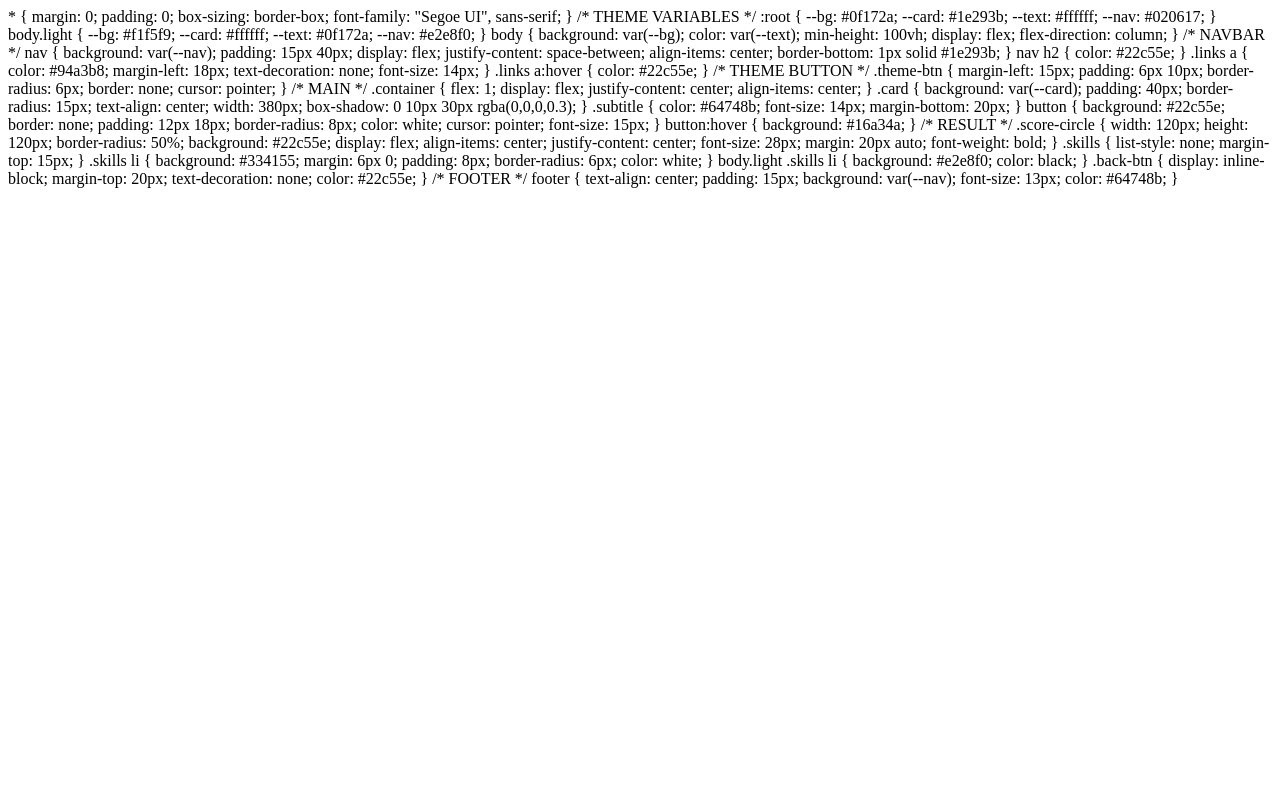
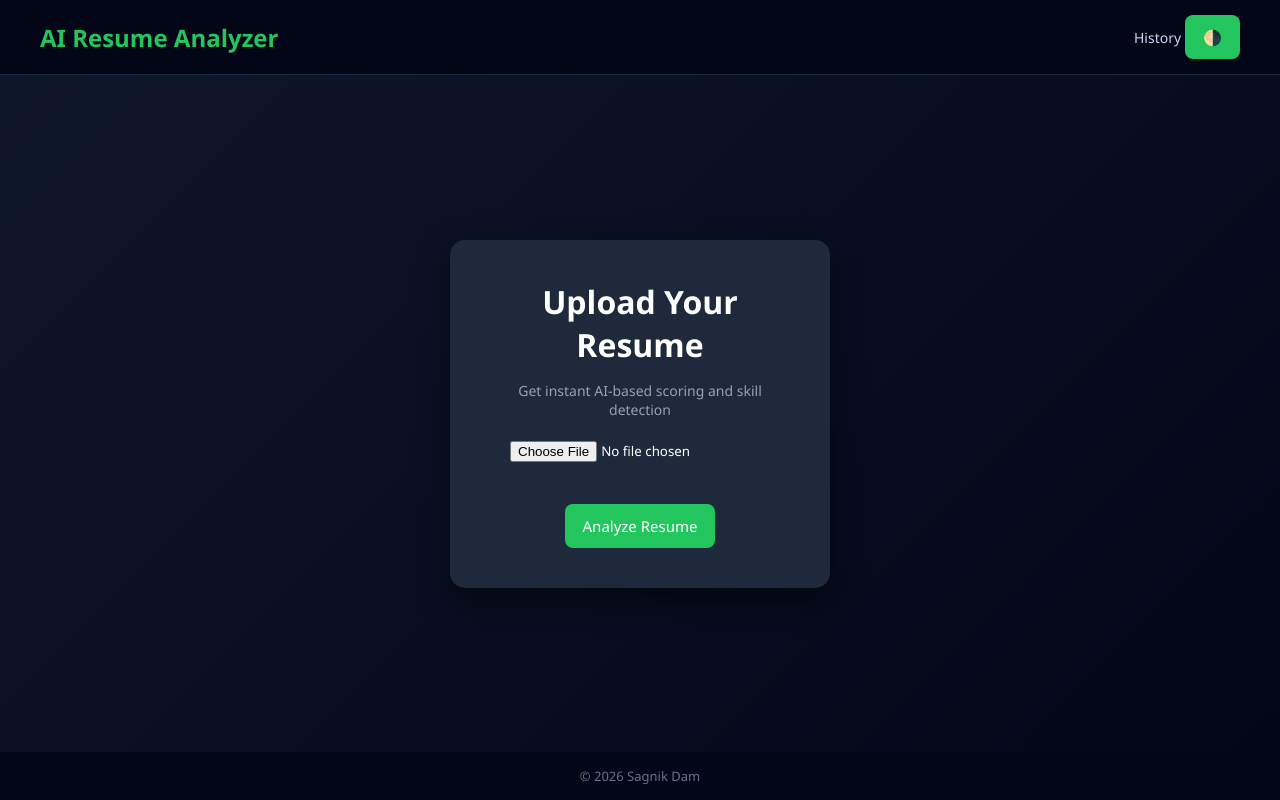
Before and after one commit to SagnikAB/aipsires, a Flask app: page / in a window 1280 px wide. Run offline with Flask 3, Linux system fonts and the light colour scheme.

Commit message:
Fix index.html static path

```diff
--- a/templates/index.html
+++ b/templates/index.html
@@ -1,148 +1,40 @@
-* {
-  margin: 0;
-  padding: 0;
-  box-sizing: border-box;
-  font-family: "Segoe UI", sans-serif;
-}
+<!DOCTYPE html>
+<html lang="en">
+<head>
+    <meta charset="UTF-8">
+    <title>AI Resume Analyzer</title>
 
-/* THEME VARIABLES */
-:root {
-  --bg: #0f172a;
-  --card: #1e293b;
-  --text: #ffffff;
-  --nav: #020617;
-}
+    <!-- IMPORTANT: Correct static linking -->
+    <link rel="stylesheet" href="{{ url_for('static', filename='style.css') }}">
+    <script src="{{ url_for('static', filename='theme.js') }}" defer></script>
+</head>
 
-body.light {
-  --bg: #f1f5f9;
-  --card: #ffffff;
-  --text: #0f172a;
-  --nav: #e2e8f0;
-}
+<body>
 
-body {
-  background: var(--bg);
-  color: var(--text);
-  min-height: 100vh;
-  display: flex;
-  flex-direction: column;
-}
+<nav>
+    <h2>AI Resume Analyzer</h2>
+    <div class="links">
+        <a href="/history">History</a>
+        <button class="theme-btn" onclick="toggleTheme()">🌗</button>
+    </div>
+</nav>
 
-/* NAVBAR */
-nav {
-  background: var(--nav);
-  padding: 15px 40px;
-  display: flex;
-  justify-content: space-between;
-  align-items: center;
-  border-bottom: 1px solid #1e293b;
-}
+<div class="container">
+    <div class="card">
+        <h1>Upload Your Resume</h1>
+        <p class="subtitle">Get instant AI-based scoring and skill detection</p>
 
-nav h2 {
-  color: #22c55e;
-}
+        <form action="/analyze" method="POST" enctype="multipart/form-data">
+            <input type="file" name="resume" required>
+            <br><br>
+            <button type="submit">Analyze Resume</button>
+        </form>
+    </div>
+</div>
 
-.links a {
-  color: #94a3b8;
-  margin-left: 18px;
-  text-decoration: none;
-  font-size: 14px;
-}
+<footer>
+    <p>© 2026 Sagnik Dam</p>
+</footer>
 
-.links a:hover {
-  color: #22c55e;
-}
-
-/* THEME BUTTON */
-.theme-btn {
-  margin-left: 15px;
-  padding: 6px 10px;
-  border-radius: 6px;
-  border: none;
-  cursor: pointer;
-}
-
-/* MAIN */
-.container {
-  flex: 1;
-  display: flex;
-  justify-content: center;
-  align-items: center;
-}
-
-.card {
-  background: var(--card);
-  padding: 40px;
-  border-radius: 15px;
-  text-align: center;
-  width: 380px;
-  box-shadow: 0 10px 30px rgba(0,0,0,0.3);
-}
-
-.subtitle {
-  color: #64748b;
-  font-size: 14px;
-  margin-bottom: 20px;
-}
-
-button {
-  background: #22c55e;
-  border: none;
-  padding: 12px 18px;
-  border-radius: 8px;
-  color: white;
-  cursor: pointer;
-  font-size: 15px;
-}
-
-button:hover {
-  background: #16a34a;
-}
-
-/* RESULT */
-.score-circle {
-  width: 120px;
-  height: 120px;
-  border-radius: 50%;
-  background: #22c55e;
-  display: flex;
-  align-items: center;
-  justify-content: center;
-  font-size: 28px;
-  margin: 20px auto;
-  font-weight: bold;
-}
-
-.skills {
-  list-style: none;
-  margin-top: 15px;
-}
-
-.skills li {
-  background: #334155;
-  margin: 6px 0;
-  padding: 8px;
-  border-radius: 6px;
-  color: white;
-}
-
-body.light .skills li {
-  background: #e2e8f0;
-  color: black;
-}
-
-.back-btn {
-  display: inline-block;
-  margin-top: 20px;
-  text-decoration: none;
-  color: #22c55e;
-}
-
-/* FOOTER */
-footer {
-  text-align: center;
-  padding: 15px;
-  background: var(--nav);
-  font-size: 13px;
-  color: #64748b;
-}
+</body>
+</html>
```
